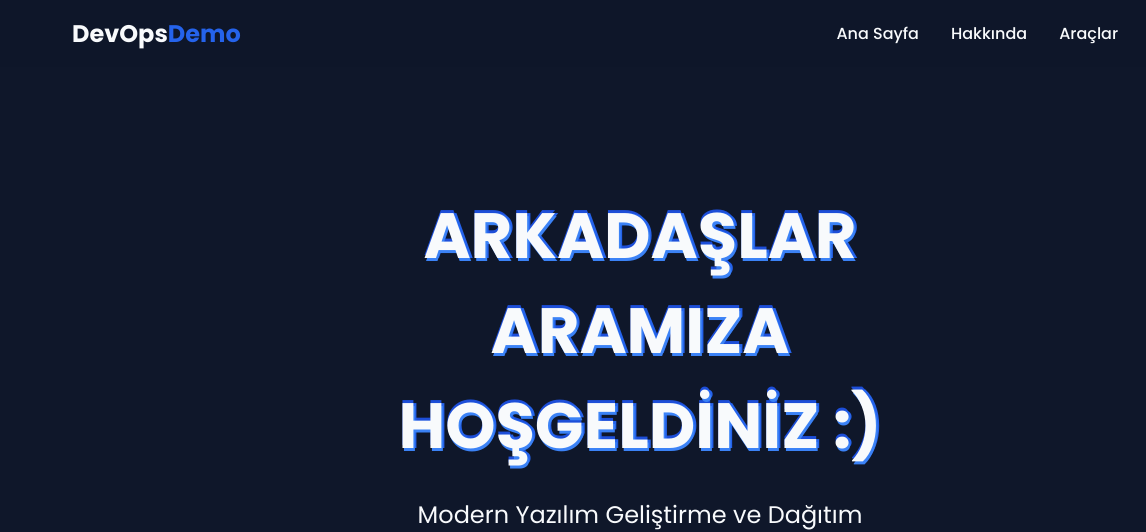
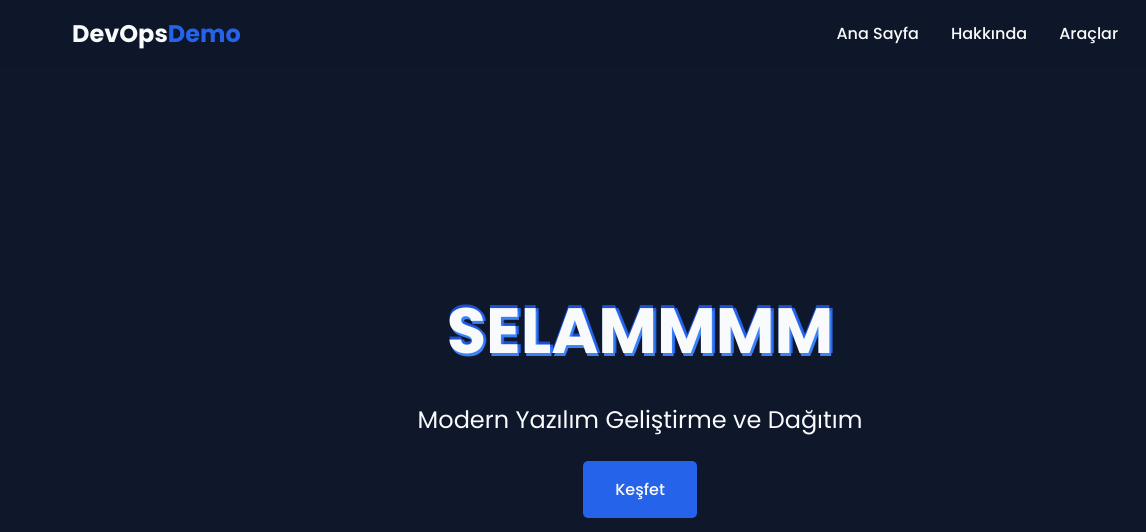
Before and after one commit to arardeniz/devops-demo, a plain HTML site: page index.html in a window 1280 px wide. Shown: the top 532 px of the page, 0-1146 px from the left. Drawn offline with Linux system fonts and the light colour scheme.

Commit message:
fix:arkadaslar-aramiza-hosgeldiniz

```diff
--- a/index.html
+++ b/index.html
@@ -29,7 +29,7 @@
     <section id="home" class="hero">
         <div class="container">
             <div class="hero-content">
-                <h1 class="glitch" data-text="Arkadaşlar Aramıza Hoşgeldiniz">ARKADAŞLAR ARAMIZA HOŞGELDİNİZ  :) </h1>
+                <h1 class="glitch" data-text="Arkadaşlar Aramıza Hoşgeldiniz">SELAMMMM </h1>
                 <p class="subtitle">Modern Yazılım Geliştirme ve Dağıtım</p>
                 <a href="#tools" class="cta-button">Keşfet</a>
             </div>
```
